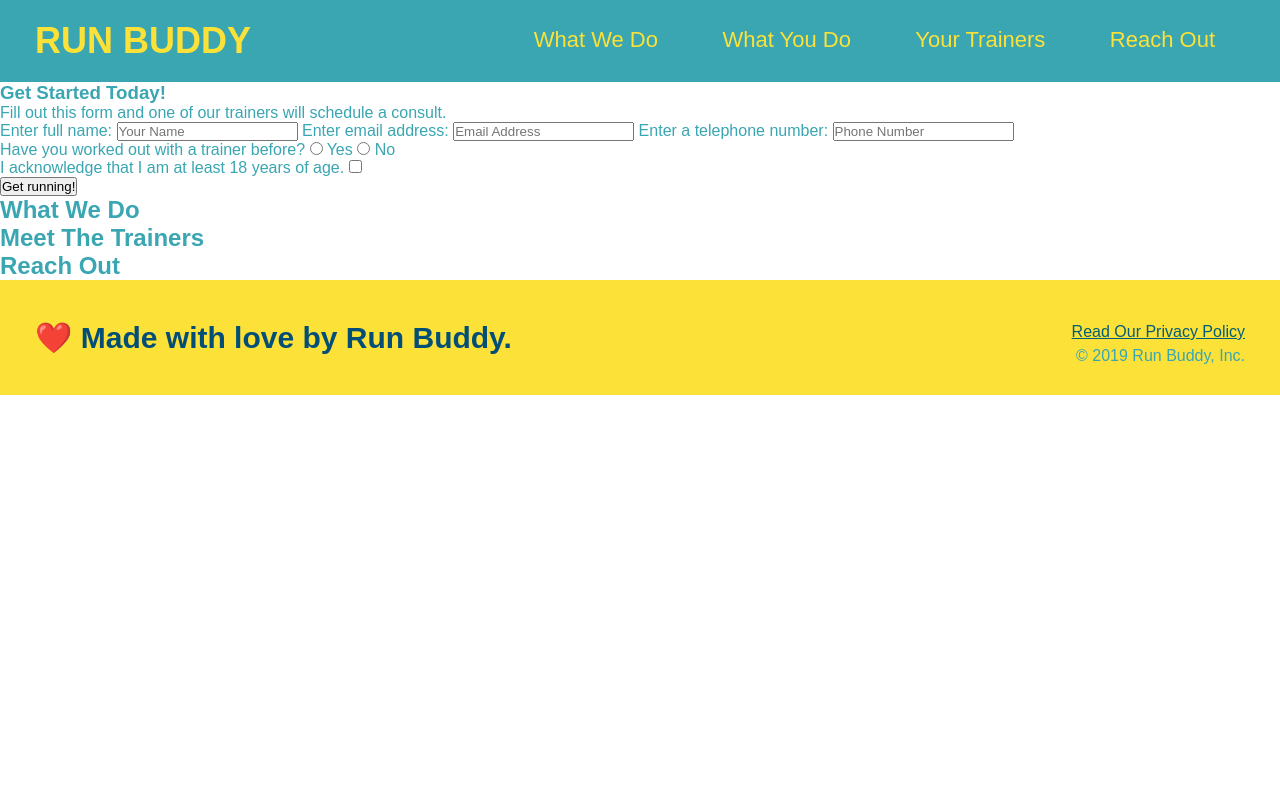
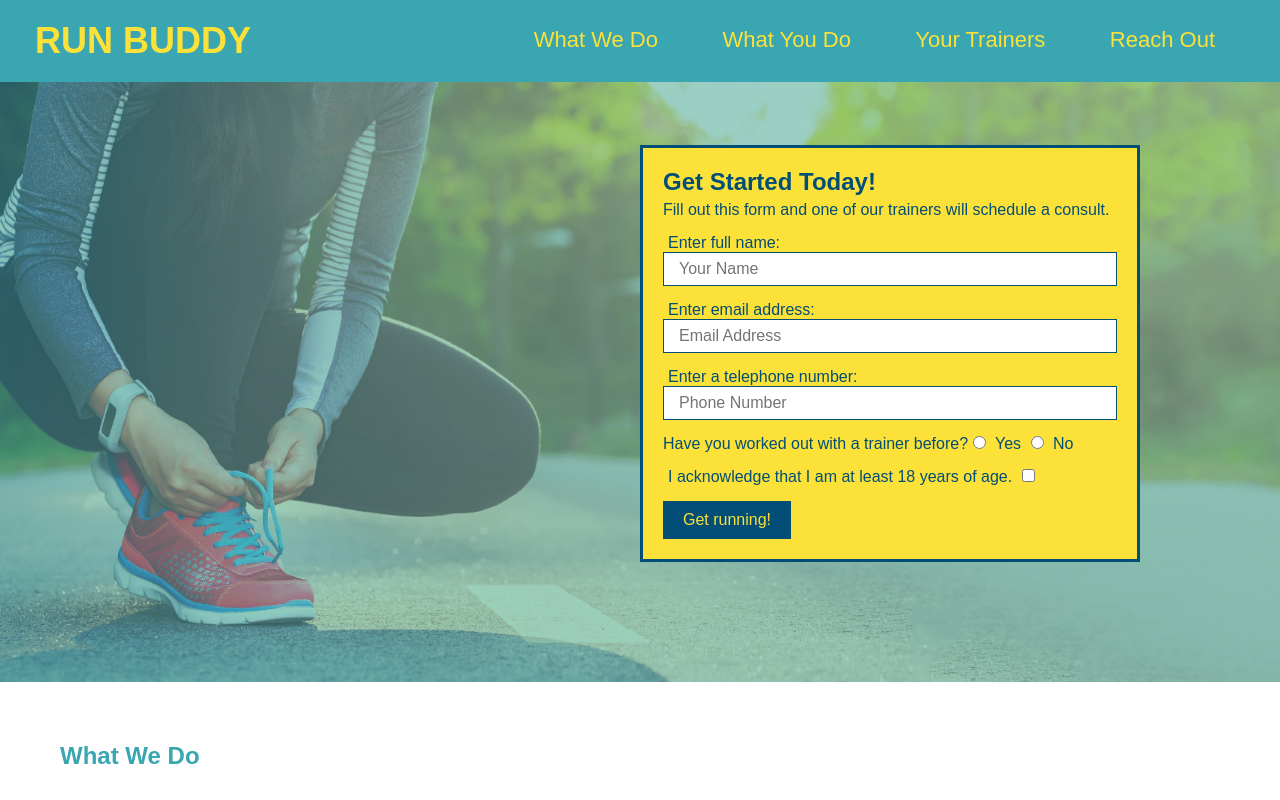
Before and after one commit to MarcosManresa/run-buddy, a plain HTML site: page index.html in a window 1280 px wide. Shown: the top 800 px of the page. Drawn offline with Linux system fonts and the light colour scheme.

Commit message:
Changed button padding

```diff
--- a/assets/css/style.css
+++ b/assets/css/style.css
@@ -53,3 +53,51 @@ footer div{
 footer a{
     color: #025e76;
 }
+.hero{
+    background-image: url(../images/hero-bg.jpg);
+    height: 600px;
+    background-size: cover;
+    background-position: center;
+    position: relative;
+}
+section{
+    padding: 60px;
+}
+.hero-form {
+    border: 3px solid #024e76;
+    background-color: #fce138;
+    padding: 20px;
+    width: 500px;
+    color: #024e76;
+    position: absolute;
+    bottom: 120px;
+    right: 140px;
+  }
+.hero-form h3 {
+    font-size: 24px;
+    margin: 0;
+  }
+
+.hero-form p {
+    margin: 5px 0 15px 0;
+  }
+
+.form-input {
+    border: 1px solid #024e76;
+    display: block;
+    padding: 7px 15px;
+    font-size: 16px;
+    color: #024e76;
+    width: 100%;
+    margin-bottom: 15px;
+  }
+.hero-form label {
+    margin: 0 5px;
+  }
+button{
+    background-color: #024e76;
+    color:#fce138;
+    border: none;
+    padding: 10px 20px;
+    font-size: 16px;
+}
--- a/index.html
+++ b/index.html
@@ -28,20 +28,20 @@
               </ul>
             </nav>
           </header>
-          <section>
-            <div>
+          <section class="hero">
+            <div class ="hero-form">
               <h3>Get Started Today!</h3>
               <p>Fill out this form and one of our trainers will schedule a consult.</p>
               <form>
                 <label for="name">Enter full name:</label>
-                <input type="text" placeholder="Your Name" name="name" id="name" />
+                <input type="text" placeholder="Your Name" name="name" id="name" class="form-input" />
                 <label for="email">Enter email address:</label>
-                <input type="email" placeholder="Email Address" name="email" id="email" />
+                <input type="email" placeholder="Email Address" name="email" id="email" class="form-input" />
                 <label for="phone">Enter a telephone number:</label>
-                <input type="tel" placeholder="Phone Number" name="phone" id="phone" />
+                <input type="tel" placeholder="Phone Number" name="phone" id="phone" class="form-input" />
                 <p>
                   Have you worked out with a trainer before?
-                  <input type="radio" name="trainer-confirm" id="trainer-yes" />
+                  <input type="radio" name="trainer-confirm" id="trainer-yes"  />
                   <label for="trainer-yes">Yes</label>
                   <input type="radio" name="trainer-confirm" id="trainer-no" />
                   <label for="trainer-no">No</label>
```
Also changed, not shown: assets/images/hero-bg.jpg (added).
